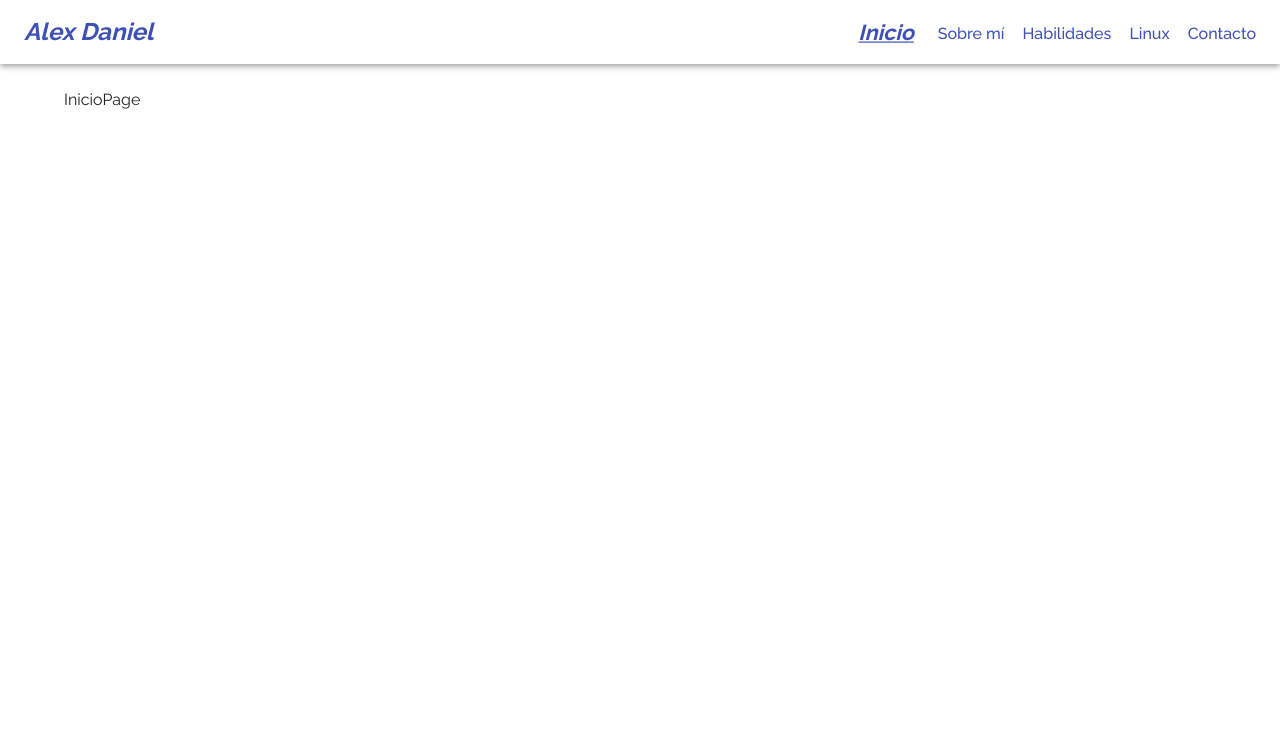
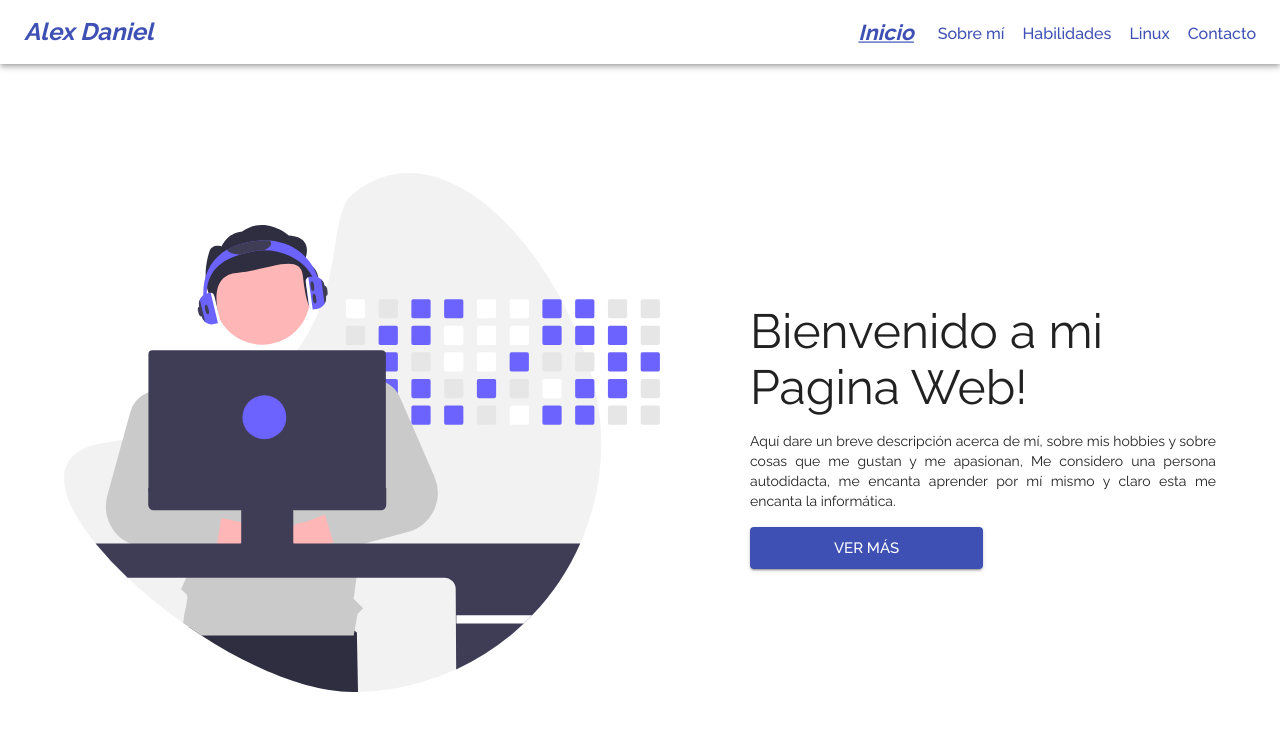
Before and after one commit to PandavionxD/Website_v1, a React (Vite) app: page / in a window 1280 px wide. Shown: the top 730 px of the page. Built offline with nearby package versions, Linux system fonts and the light colour scheme.

Commit message:
Terminando homePage

```diff
--- a/index.html
+++ b/index.html
@@ -2,7 +2,7 @@
 <html lang="es">
   <head>
     <meta charset="UTF-8" />
-    <link rel="icon" type="image/svg+xml" href="/vite.svg" />
+    <link rel="icon" type="image/svg+xml" href="/logo.png" />
     <meta name="viewport" content="width=device-width, initial-scale=1.0" />
     <title>Website!</title>
   </head>
--- a/src/UI/nav.css
+++ b/src/UI/nav.css
@@ -11,7 +11,6 @@
   font-weight: 700;
   transform: scale(1.3);
   padding: 0 10px;
-  font-style: italic;
 }
 
 
@@ -25,3 +24,8 @@
   padding: 0 10px;
   font-size: 18px;
 }
+.nav__navbar:focus-visible{
+  outline: 1px solid;
+  border-radius: 12px;
+  padding:6px;
+}
--- a/src/pages/InicioPage.jsx
+++ b/src/pages/InicioPage.jsx
@@ -1,6 +1,64 @@
+import { Box, Button, Grid, Typography } from "@mui/material"
+import { useNavigate } from "react-router-dom"
+import { styled } from "styled-components"
+
+
 
 export const InicioPage = () => {
+
+  const navigate = useNavigate()
+
+  const Image = styled("img")({
+    width:'90%',
+    objectFit:'contain',
+    objectPosition:'center'
+  })
+
+  const NavNext = () =>{
+    navigate('/about',{
+      replace:false
+    })
+
+  }
+
   return (
-    <div>InicioPage</div>
+    <Grid container spacing={3} justifyContent='center' alignItems='center' minHeight='90vh' >
+      <Grid item xs={12} sm={7} >
+        {/* <Image src="../assets/Desarrollo.svg" alt="Desarrollo-web" /> */}
+        <Image src='/assets/Desarrollo.svg' alt="Desarrollo-web" />
+      </Grid>
+      <Grid item  xs={12} sm={5}  >
+        <Typography  variant="h3" component='h1' mb={2} sx={{
+          fontSize:{
+            xs:'2rem',
+            sm:'2.4rem',
+            md:'3rem'
+          },
+          textAlign:{
+            xs:'center',
+            sm:'left'
+          }
+        }} >
+          Bienvenido a mi Pagina Web!
+        </Typography>
+        <Typography variant="body2" mb={2} sx={{
+          textAlign:'justify',
+          fontSize:{
+            sx:12,
+            sm:14
+          }
+        }} >
+          Aquí dare un breve descripción  acerca de mí, sobre mis hobbies y sobre cosas que me gustan y me apasionan,
+          Me considero una persona autodidacta, me encanta aprender por mí mismo y claro esta me encanta la informática.
+        </Typography>
+        <Grid container xs={12} md={6} >
+        <Button  sx={{
+          width:'100%'
+        }} size="large" type="button" variant="contained" onClick={NavNext} >
+          Ver más
+        </Button>
+          </Grid>
+      </Grid>
+    </Grid>
   )
 }
```
Also changed, not shown: assets/Desarrollo.svg (added), public/logo.png (added).
